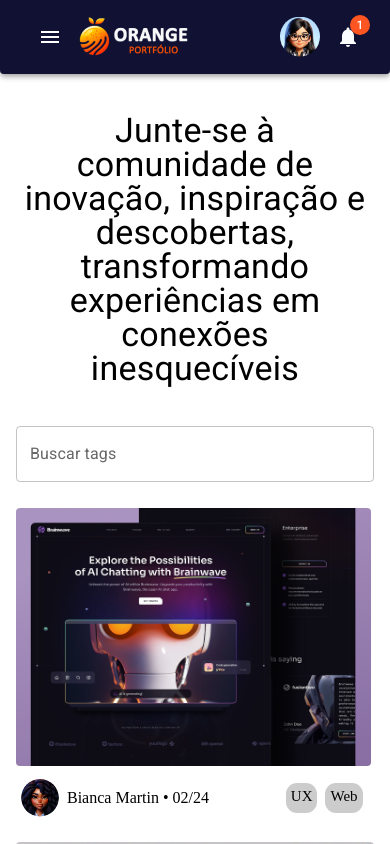
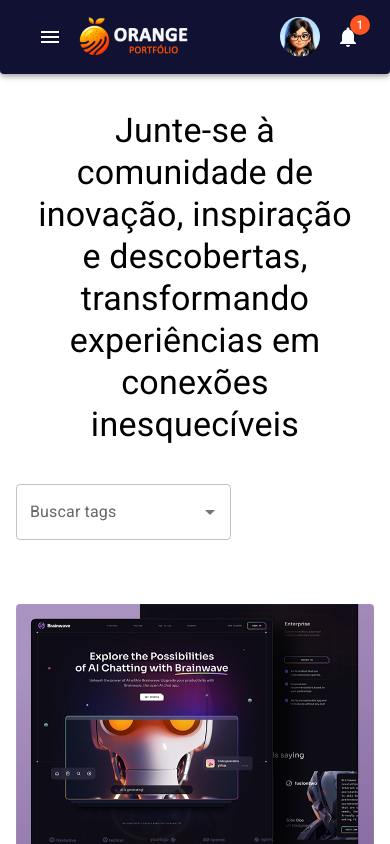
Before and after one commit to PedroFonseca447/orange-portifolio-squad15, a React (Vite) app: page /descobrir in a window 390 px wide. Shown: the top 844 px of the page. Built offline with nearby package versions, Linux system fonts and the light colour scheme.

Commit message:
reestruturação do css, input de tags e resolução do modal

```diff
--- a/src/Pages/Descobrir/ModalProjeto/modal.jsx
+++ b/src/Pages/Descobrir/ModalProjeto/modal.jsx
@@ -1,22 +1,22 @@
 import React from 'react';
 
-import { Modal, Box, IconButton  } from '@mui/material';
+import { Modal, Box, IconButton, Chip  } from '@mui/material';
 import CloseIcon from '@mui/icons-material/Close';
 
-import './modal.css';
+import styles from'./modal.module.css';
 
 import { cardsData } from '../../../components/cardsData';
 
 const style = {
-    position: 'absolute',
-    top: '50%',
-    left: '50%',
-    transform: 'translate(-50%, -50%)',
-    width: '70%',
-    height: window.innerWidth <= 400 ? '100vh' : '70vh',
-    bgcolor: 'background.paper',
-    overflowY: 'auto',
-    border: '2px solid #000',
+    position: "absolute",
+    top: "50%",
+    left: "50%",
+    transform: "translate(-50%, -50%)",
+    width: "fit-content",
+    height: window.innerWidth <= 400 ? "100vh" : "70vh",
+    bgcolor: "background.paper",
+    overflowY: "auto",
+    overflowX: "auto",
     boxShadow: 24,
     p: 4,
     padding: 10,
@@ -25,8 +25,8 @@
 
   const styleBtn = {
     position: 'absolute',
-    top: 10,
-    right: 15,
+    top: 20,
+    right: 25,
     color: 'black'
   }
 
@@ -56,16 +56,16 @@
                         >
                             <CloseIcon />
                         </IconButton>
-                            <div className='modal-content'>
-                                <div className='Horizontal-container'>
-                                    <div className='informacoes'>
+                            <div className={styles.modalContent}>
+                                <div className={styles.HorizontalContainer}>
+                                    <div className={styles.informacoes}>
                                         <img src={cardSelecionado.avatar} alt="" />
                                         <p>{cardSelecionado.name} {cardSelecionado.lastName}<br /> {cardSelecionado.createdAt}</p>
                                     </div>
 
                                         <h3>{cardSelecionado.title}</h3>
 
-                                    <div className='tags'>
+                                    <div className={styles.tag}>
                                         {cardSelecionado.tags.map((tag, index) => (
                                             <React.Fragment key={index}>
                                                 <span className='tag'>{tag}</span>
@@ -73,19 +73,17 @@
                                         ))}
                                     </div>
                                 </div>
-                                <div className='projeto'>
+                                <div className={styles.projeto}>
                                     <img src={cardSelecionado.projectImage} alt="" sizes='100'/>
 
                                     {/* mobile */}
-                                    <div className='informacoes-responsive'>
+                                    <div className={styles.informacoesResponsive}>
                                         <img src={cardSelecionado.avatar} alt="" />
                                         <p>{`${cardSelecionado.name} ${cardSelecionado.lastName} • ${cardSelecionado.createdAt}`}</p>
 
-                                        <div className='tags-responsive'>
+                                        <div className={styles.tagsResponsive}>
                                         {cardSelecionado.tags.map((tag, index) => (
-                                            <React.Fragment key={index}>
-                                                <span className='tag'>{tag}</span>
-                                            </React.Fragment>
+                                            <Chip label={tag} key={index} />
                                         ))}
                                     </div>
                                     </div>
--- a/src/Pages/Descobrir/ModalProjeto/modal.css
+++ b/src/Pages/Descobrir/ModalProjeto/modal.module.css
@@ -1,4 +1,4 @@
-.modal-content{
+.modalContent{
     margin: 0;
     padding: 0;
     display:flex;
@@ -7,7 +7,7 @@
     align-items: center;
 }
 
-.Horizontal-container{
+.HorizontalContainer{
     display: flex;
     padding: var(--none, 0px);
     justify-content: space-between;
@@ -28,7 +28,8 @@
 }
 
 .tags {
-    display:inline-flex;
+    display:flex;
+    gap: 5px;
 }
 
 .projeto{
@@ -45,37 +46,57 @@
     align-content: center;
 }
 
-.informacoes-responsive{
+.informacoesResponsive{
     display: none;
 }
 
 
-@media (max-width: 450px) {
+@media (max-width: 600px) {
 
-    .Horizontal-container{
+    .HorizontalContainer{
         gap: 100px;
 
     }
-    .informacoes, .tags {
+    .informacoes, .tags, .tag {
         display: none;
     }
 
-    .informacoes-responsive{
+    .informacoesResponsive{
         display: flex;
         gap: 8px;
     }
 
-    .informacoes-responsive img{
+    .informacoesResponsive img{
         width: var(--5, 40px);
         height: var(--5, 40px);
         border-radius: 40px;
         margin-top: 11px;
     }
 
-    .tags-responsive{
+    .tagsResponsive{
         display: flex;
         padding: 10px;
         border-radius: 8px;
     }
 
+    .tagMobile{
+        display:flex;
+        margin-right: 8px;
+        padding: 5px;
+        background-color: #EEEEEE;
+        border-radius: 11px;
+        font-size: 15px;
+    }
+
 }
+
+@keyframes openModal{
+    0%{
+        opacity: 0;
+        transform: scale(0.5);
+    }
+    100%{
+        opacity: 1;
+        transform: scale(1);
+    }
+}
--- a/src/Pages/Descobrir/descobrir.jsx
+++ b/src/Pages/Descobrir/descobrir.jsx
@@ -1,15 +1,17 @@
-import './descobrir.css';
+import style from './descobrir.module.css';
 
 import React,{ useState } from 'react';
 import { useNavigate } from 'react-router-dom';
-import TextField from '@mui/material/TextField';
+import { Autocomplete, TextField,Typography } from "@mui/material";
 
 import { cardsData } from '../../components/cardsData';
 import Menu from '../../components/Menu/Menu';
 import ModalProjeto from './ModalProjeto/modal';
-import DetalhesMobile from './detalhesMobile/detalhesMobile';
 
 export default function Descobrir() {
+
+    const [tags, setTags] = useState([]);
+    const [tag, setTag] = useState("");
 
     const [openModal, setOpenModal] = useState(false);
     const [selectedCardId, setSelectedCardId] = useState(null);
@@ -37,31 +39,50 @@
         <>
             <Menu />
 
-            <div className='conteudo'>
-                <h1>Junte-se à comunidade de inovação, inspiração e descobertas, transformando experiências em conexões inesquecíveis</h1>
+            <div className={style.conteudo}>
+                <Typography variant='h4' align='center' padding={'20px'}>
+                Junte-se à comunidade de inovação, inspiração e descobertas, transformando experiências em conexões inesquecíveis
+                </Typography>
                 <br />
-                <div className='input'>
-                    <TextField
-                        id="outlined"
+
+                <Autocomplete
+                    multiple
+                    id="tags-outline"
+                    options={tags ? [...tags, tag] : [tag]}
+                    getOptionLabel={(option) => option}
+                    isOptionEqualToValue={(option, value) => option === value}
+                    defaultValue={tags || []}
+                    onChange={(e, newValue) => setTags(newValue)}
+                    sx={{width: '100%',
+                        maxWidth: '60%',}}
+                    renderInput={(params) => (
+                        <TextField
+                        {...params}
+                        id="outline"
                         label="Buscar tags"
-                        style={{ width: '100%' }}
+                        placeholder="Buscar tags"
+                        onChange={(e) => setTag(e.target.value)}
+                        sx={{width: '100%'}}
                         />
-                </div>
+                )}
+                />
+                <br /><br />
+
                 <br />
-                <div className='cardList'>
+                <div className={style.cardList}>
                     {cardsData.map((card) => (
                         <div  key={card._id} onClick={() => handleImageClick(card._id)}>
 
-                            <div className='card' >
+                            <div className={style.card} >
                                 <img src={card.projectImage} alt=""/>
-                                    <div className='info-container'>
+                                    <div className={style.infoContainer}>
                                         <span>
-                                            <img src={card.avatar} className='user' alt="" />
+                                            <img src={card.avatar} className={style.user} alt="" />
                                             <p>{`${card.name} ${card.lastName} • ${card.createdAt}`}</p>
                                         </span>
 
                                         {/* mobile */}
-                                        <div className='tags-mobile'>
+                                        <div className={style.tagsMobile}>
                                             {card.tags.map((tag, index) => (
                                                 <React.Fragment key={index}>
                                                     <span className='tag'>{tag}</span>
--- a/src/Pages/Descobrir/descobrir.css
+++ b/src/Pages/Descobrir/descobrir.module.css
@@ -1,16 +1,6 @@
 .conteudo{
     padding: 8px;
     margin: 8px;
-}
-
-h1{
-    text-align: center;
-    font-family: Roboto;
-    font-size: 34px;
-    font-style: normal;
-    font-weight: 400;
-    line-height: 34px;
-    letter-spacing: 0.25px;
 }
 
 /* CARD */
@@ -55,12 +45,8 @@
     border-radius: 50px;
 }
 
-.input{
-    width: 50%;
-}
 
-
-.tags-mobile{
+.tagsMobile{
     display: none;
 }
 
@@ -75,20 +61,20 @@
         width: 100%;
     }
 
-    .tags-mobile{
+    .tagsMobile{
         display: flex;
     }
 
     .tag{
         margin-right: 8px;
         padding: 10px;
-        background-color: #CCCCCC;
+        background-color: #F1F1F1;
         border-radius: 8px;
         height: 20px;
         font-size: 15px;
     }
 
-    .info-container {
+    .infoContainer {
         display: flex;
         justify-content: space-between;
         align-items: center;
--- a/src/Pages/Descobrir/detalhesMobile/detalhes.css
+++ b/src/Pages/Descobrir/detalhesMobile/detalhes.css
@@ -19,7 +19,7 @@
 .tag{
     margin-right: 8px;
     padding: 5px;
-    background-color: #CCCCCC;
+    background-color: #EEEEEE;
     border-radius: 11px;
     font-size: 15px;
 }
```
Also changed, not shown: src/assets/card1.png.
